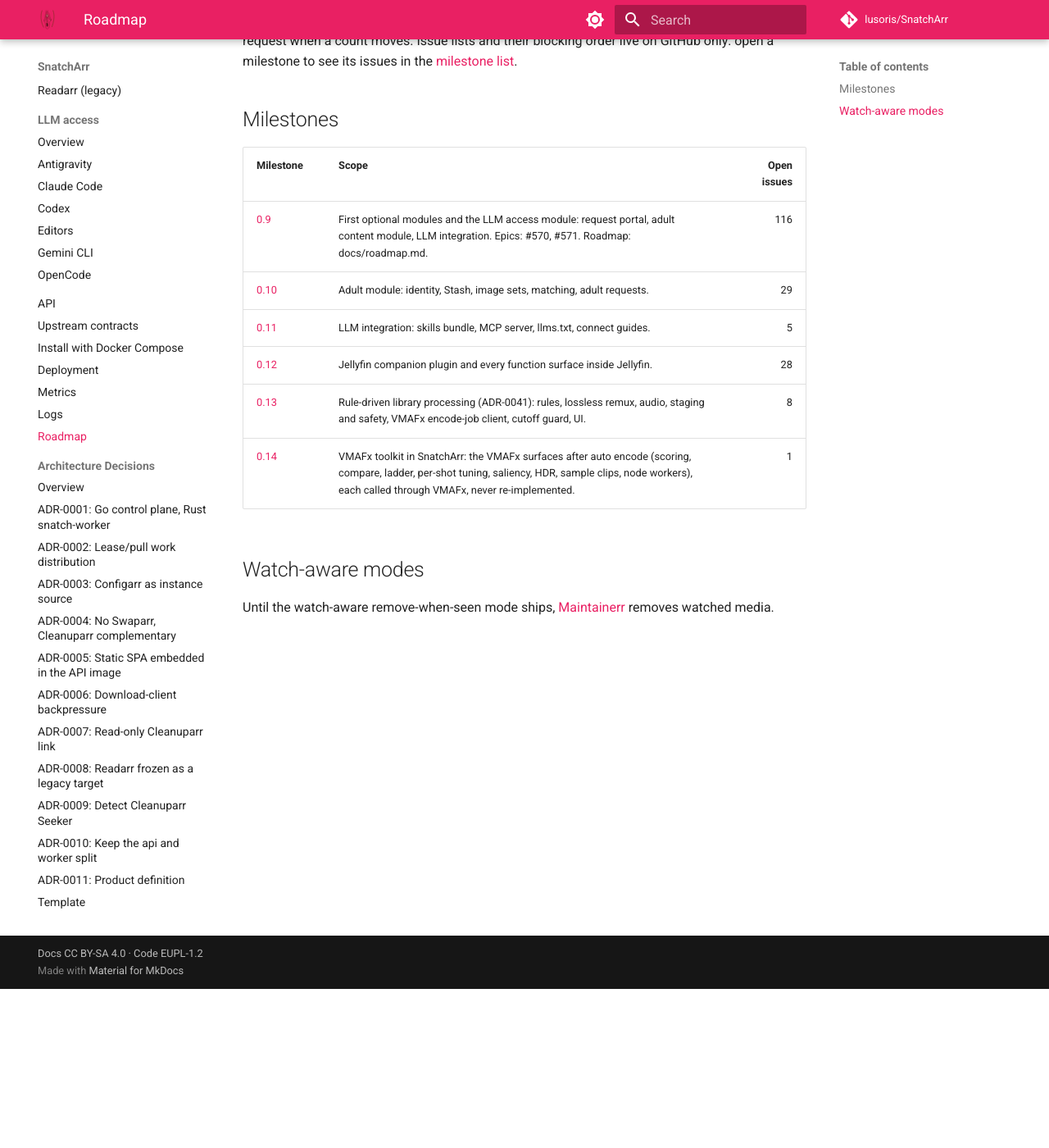
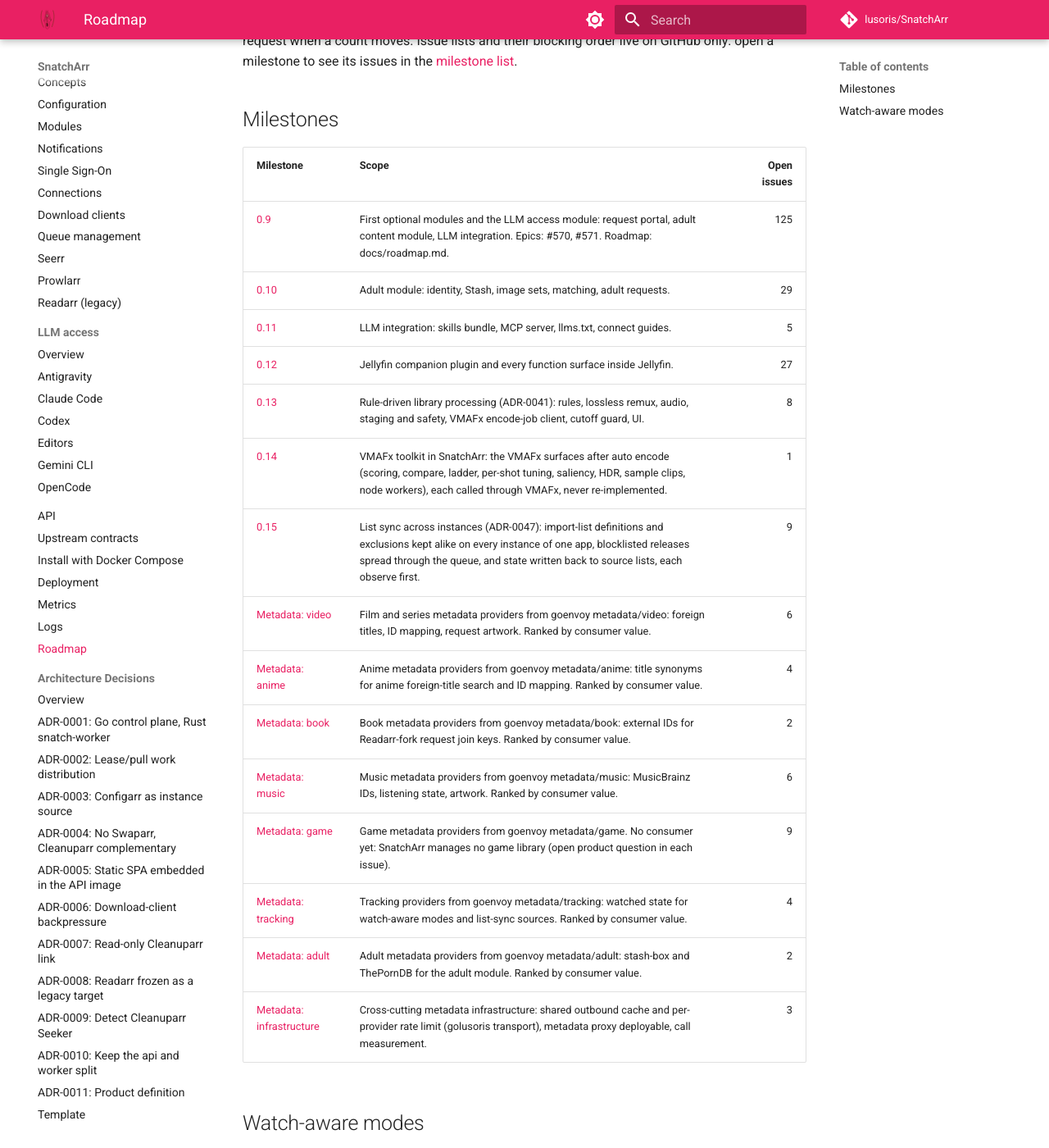
Before and after one commit to lusoris/SnatchArr, an MkDocs documentation site: the page built from docs/roadmap.md, in a window 1280 px wide and 1400 px high, scrolled down 194 px. Shown: the whole window at 82% size. Built offline with MkDocs 1.6.1 and Material for MkDocs 9.7.7, drawn with Linux system fonts in a browser that asks for light colours; comment, search, counter and statistics services are not loaded.

Commit message:
docs(roadmap): refresh the milestone open-issue counts (#1087)
The scheduled Roadmap refresh workflow re-rendered the milestone table
in docs/roadmap.md from the open GitHub milestones: new open-issue
counts for 0.9 and 0.12, new rows for 0.15 and the eight Metadata
milestones.

Signed-off-by: lusoris <lusoris@proton.me>

```diff
--- a/docs/roadmap.md
+++ b/docs/roadmap.md
@@ -15,12 +15,21 @@ issues in the [milestone list](https://github.com/lusoris/SnatchArr/milestones).
 <!-- roadmap:begin (generated by tools/ci/roadmap_render.py --write; do not edit) -->
 | Milestone | Scope | Open issues |
 | :--- | :--- | ---: |
-| [0.9](https://github.com/lusoris/SnatchArr/milestone/14) | First optional modules and the LLM access module: request portal, adult content module, LLM integration. Epics: #570, #571. Roadmap: docs/roadmap.md. | 116 |
+| [0.9](https://github.com/lusoris/SnatchArr/milestone/14) | First optional modules and the LLM access module: request portal, adult content module, LLM integration. Epics: #570, #571. Roadmap: docs/roadmap.md. | 125 |
 | [0.10](https://github.com/lusoris/SnatchArr/milestone/15) | Adult module: identity, Stash, image sets, matching, adult requests. | 29 |
 | [0.11](https://github.com/lusoris/SnatchArr/milestone/16) | LLM integration: skills bundle, MCP server, llms.txt, connect guides. | 5 |
-| [0.12](https://github.com/lusoris/SnatchArr/milestone/17) | Jellyfin companion plugin and every function surface inside Jellyfin. | 28 |
+| [0.12](https://github.com/lusoris/SnatchArr/milestone/17) | Jellyfin companion plugin and every function surface inside Jellyfin. | 27 |
 | [0.13](https://github.com/lusoris/SnatchArr/milestone/18) | Rule-driven library processing (ADR-0041): rules, lossless remux, audio, staging and safety, VMAFx encode-job client, cutoff guard, UI. | 8 |
 | [0.14](https://github.com/lusoris/SnatchArr/milestone/19) | VMAFx toolkit in SnatchArr: the VMAFx surfaces after auto encode (scoring, compare, ladder, per-shot tuning, saliency, HDR, sample clips, node workers), each called through VMAFx, never re-implemented. | 1 |
+| [0.15](https://github.com/lusoris/SnatchArr/milestone/20) | List sync across instances (ADR-0047): import-list definitions and exclusions kept alike on every instance of one app, blocklisted releases spread through the queue, and state written back to source lists, each observe first. | 9 |
+| [Metadata: video](https://github.com/lusoris/SnatchArr/milestone/21) | Film and series metadata providers from goenvoy metadata/video: foreign titles, ID mapping, request artwork. Ranked by consumer value. | 6 |
+| [Metadata: anime](https://github.com/lusoris/SnatchArr/milestone/22) | Anime metadata providers from goenvoy metadata/anime: title synonyms for anime foreign-title search and ID mapping. Ranked by consumer value. | 4 |
+| [Metadata: book](https://github.com/lusoris/SnatchArr/milestone/23) | Book metadata providers from goenvoy metadata/book: external IDs for Readarr-fork request join keys. Ranked by consumer value. | 2 |
+| [Metadata: music](https://github.com/lusoris/SnatchArr/milestone/24) | Music metadata providers from goenvoy metadata/music: MusicBrainz IDs, listening state, artwork. Ranked by consumer value. | 6 |
+| [Metadata: game](https://github.com/lusoris/SnatchArr/milestone/25) | Game metadata providers from goenvoy metadata/game. No consumer yet: SnatchArr manages no game library (open product question in each issue). | 9 |
+| [Metadata: tracking](https://github.com/lusoris/SnatchArr/milestone/26) | Tracking providers from goenvoy metadata/tracking: watched state for watch-aware modes and list-sync sources. Ranked by consumer value. | 4 |
+| [Metadata: adult](https://github.com/lusoris/SnatchArr/milestone/27) | Adult metadata providers from goenvoy metadata/adult: stash-box and ThePornDB for the adult module. Ranked by consumer value. | 2 |
+| [Metadata: infrastructure](https://github.com/lusoris/SnatchArr/milestone/28) | Cross-cutting metadata infrastructure: shared outbound cache and per-provider rate limit (golusoris transport), metadata proxy deployable, call measurement. | 3 |
 <!-- roadmap:end -->
 <!-- markdownlint-enable MD013 -->
 
```
